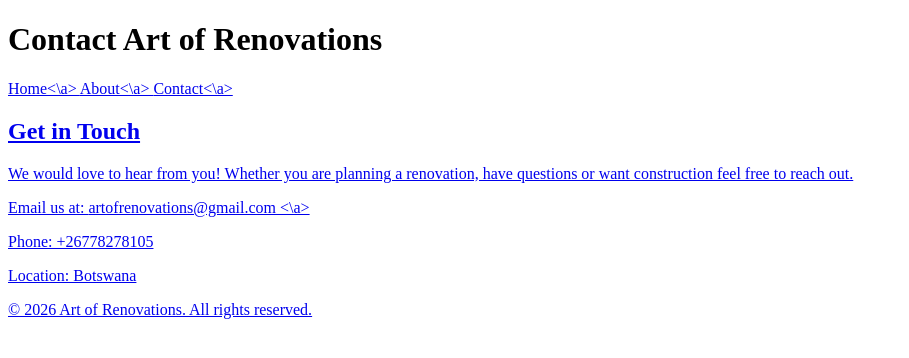
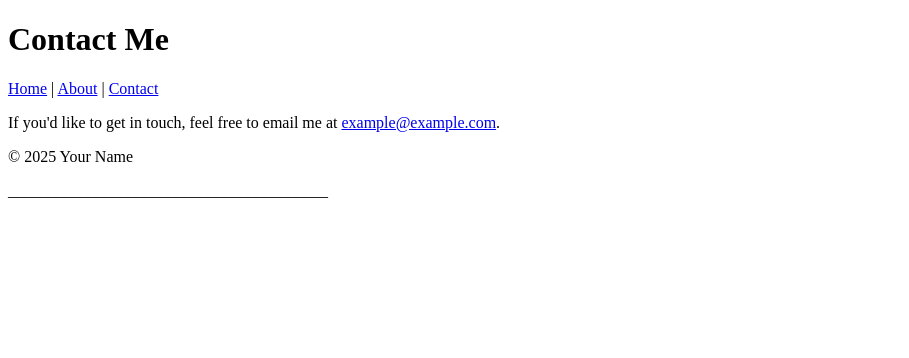
Before and after one commit to cse25-204/WMD, a plain HTML site: page contact.html in a window 1280 px wide. Shown: the whole page, without its empty margins (0-909 px from the left). Drawn offline with Linux system fonts and the light colour scheme.

Commit message:
Update contact.html

```diff
--- a/contact.html
+++ b/contact.html
@@ -1,57 +1,26 @@
 <!DOCTYPE html>
 <html lang="en">
-
 <head>
-  <meta charset="UFT-8">
+    <meta charset="UTF-8">
     <meta name="viewport" content="width=device-width, initial-scale=1.0">
-  <title>Contact Art of Renovations</title>
+    <title>Contact Me</title>
 </head>
-
 <body>
-
     <header>
-
-  <h1>Contact Art of Renovations</h1>
-
+        <h1>Contact Me</h1>
         <nav>
-  <a href="index.html">Home<\a>
-  <a href="about.html">About<\a>
-  <a href="contact.html">Contact<\a>
+            <a href="index.html">Home</a> |
+            <a href="about.html">About</a> |
+            <a href="contact.html">Contact</a>
         </nav>
-
     </header>
 
     <main>
-
-  <h2>Get in Touch</h2>
-
-  <p>
-  We would love to hear from you! Whether you are planning a renovation, have questions or want construction feel free to reach out.
-  </p>
-
-  <p>
-    Email us at:
-    <a href="mailto:artofrenovations@gmail.com">
-    artofrenovations@gmail.com
-  <\a>
-  </p>
-
-  <p>
-    Phone: +26778278105
-  </p>
-
-  <p>
-    Location: Botswana
-  </p>
-
+        <p>If you'd like to get in touch, feel free to email me at <a href="mailto:example@example.com">example@example.com</a>.</p>
     </main>
 
     <footer>
-
-  <p>&copy; 2026 Art of Renovations. All rights reserved.</p>
-
+        <p>&copy; 2025 Your Name</p>
     </footer>
-
 </body>
-
-  </html>
+</html>________________________________________
```
Lines whose indentation alone changed are shown as unchanged.
